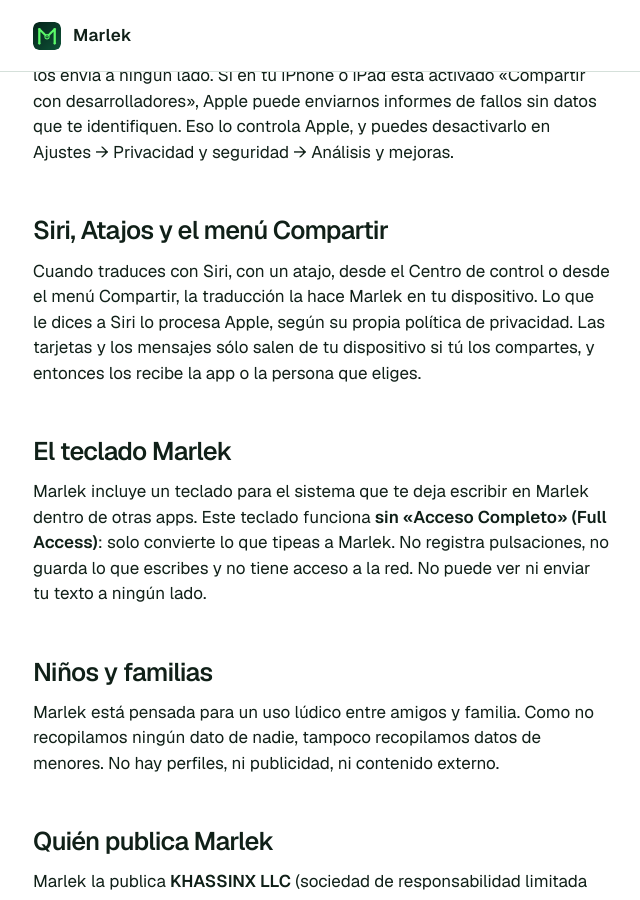
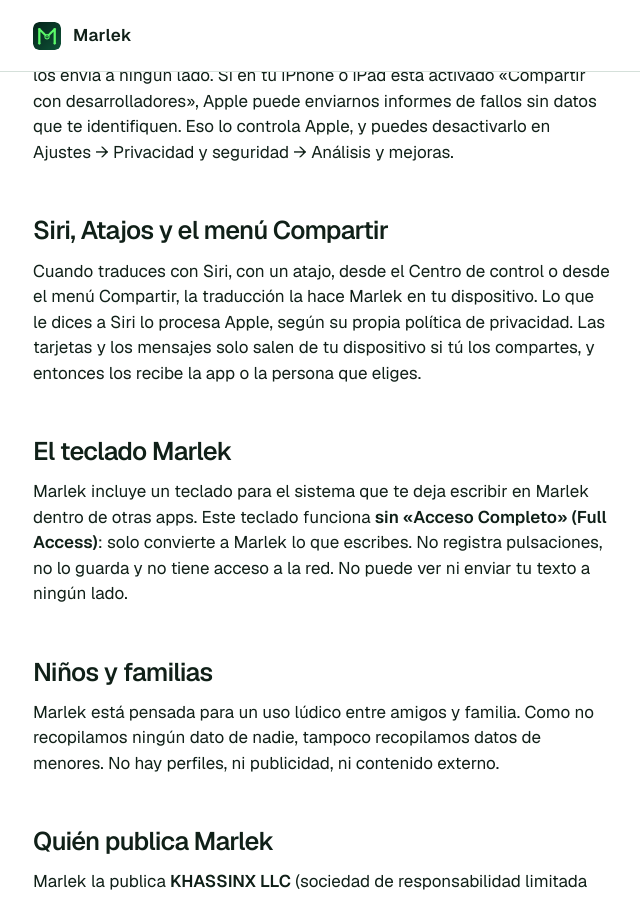
Before and after one commit to KhassinX/marlek-web, a Jekyll site: the page built from privacidad/index.html, in a window 1280 px wide and 900 px high, scrolled down 1920 px. Shown: the whole window, without its empty margins (47-687 px from the left). Built offline with Jekyll 4.4.1, drawn with Linux system fonts in a browser that asks for light colours; some of the changed text lies outside the part shown.

Commit message:
FAQ en una sola fuente (_data/home.yml); «solo» sin tilde y «escribes» en vez de «tipeas» (Enlace, 2026-10-12)
La portada y soporte tenían dos copias de la FAQ que ya divergían (4 y 7 preguntas, otro
orden, enlaces sólo en soporte). Ahora la lista completa vive en _data/home.yml, en el orden de
soporte; soporte (ES/EN) la recorre entera y la portada muestra las que no llevan home: false
(home.html filtra con where_exp; sin el campo, como en asvab, se muestran todas).

Texto:
- «solo» sin tilde en todo el sitio (norma RAE vigente): FAQ y privacidad.
- «escribes» en lugar de «tipeas»; «si los vuelvo a escribir» en lugar de «si los retipeo».
- Teclado (FAQ y privacidad): «solo convierte a Marlek lo que escribes»; en privacidad
  «no lo guarda» reemplaza a «no guarda lo que escribes» para no repetir el verbo.
- La portada gana el enlace a privacidad en la respuesta de iCloud y toma el orden de soporte
  (iCloud antes que el teclado). EN: comillas tipográficas en “Full Access” en soporte.

Verificado: verif.sh build ok, 0 fallas Chromium y WebKit (88 cargas c/u); portada 4 preguntas
en el HTML y 4 en el JSON-LD FAQPage (válido), soporte 7, ES y EN; 0 «sólo»/«tipea» en el build.

Co-Authored-By: Claude Opus 5.5 <noreply@anthropic.com>
Claude-Session: https://claude.ai/code/session_01HcbMZm97AK2qBxhKYzgV1m

```diff
--- a/_includes/home.html
+++ b/_includes/home.html
@@ -61,10 +61,11 @@
 </section>
 {% endfor %}
 
+{%- assign faq = h.faq | where_exp: "f", "f.home != false" %}
 <section id="faq" class="wrap band" aria-labelledby="faq-h">
   <div class="band-head"><h2 id="faq-h">{{ h.faq_h }}</h2></div>
   <div class="band-body faq">
-    {%- for f in h.faq %}
+    {%- for f in faq %}
     <div><h3>{{ f.q }}</h3><p>{{ f.a }}</p></div>
     {%- endfor %}
   </div>
@@ -118,7 +119,7 @@
   "@type": "FAQPage",
   "inLanguage": {% if L == 'es' %}"es-419"{% else %}"en-US"{% endif %},
   "mainEntity": [
-    {%- for f in h.faq %}
+    {%- for f in faq %}
     {
       "@type": "Question",
       "name": {{ f.q | replace: "‑", "-" | jsonify }},
--- a/privacidad/index.html
+++ b/privacidad/index.html
@@ -19,19 +19,19 @@ version: "1.1"
   <li>te pide tu nombre, correo, teléfono ni ubicación;</li>
   <li>usa anuncios ni redes de publicidad;</li>
   <li>incluye analítica, telemetría ni SDKs de rastreo de terceros;</li>
-  <li>envía tu texto a un servidor nuestro ni de terceros. La única copia fuera de tu dispositivo es la de tu propio iCloud, y sólo si lo usas (ver «Lo que Marlek guarda»).</li>
+  <li>envía tu texto a un servidor nuestro ni de terceros. La única copia fuera de tu dispositivo es la de tu propio iCloud, y solo si lo usas (ver «Lo que Marlek guarda»).</li>
 </ul>
 
 <h2>Todo pasa en tu dispositivo</h2>
 <p>La traducción entre español y Marlek ocurre <strong>completamente en tu iPhone o iPad</strong>, usando una tabla de cifrado fija incluida en la app. También pasan en tu dispositivo los juegos de «Practicar» y las tarjetas para compartir. No hace falta conexión a internet para traducir ni para practicar.</p>
 
 <h2>Lo que Marlek guarda</h2>
-<p>Marlek guarda en tu dispositivo dos cosas, y sólo esas:</p>
+<p>Marlek guarda en tu dispositivo dos cosas, y solo esas:</p>
 <ul>
   <li><strong>Mis mensajes:</strong> los mensajes que eliges guardar, con su título si le pones uno y la fecha en que los guardaste.</li>
   <li><strong>Tu progreso en «Practicar»:</strong> tus aciertos por símbolo, tu racha de días y tu rango.</li>
 </ul>
-<p>Si tu iPhone o iPad tiene <strong>iCloud</strong> activado, Marlek guarda además una copia de esas dos cosas en la base de datos privada de tu cuenta de iCloud, para que las veas en tus otros dispositivos. Esa copia la guarda Apple, asociada a tu Apple Account; nosotros <strong>no tenemos acceso a ella</strong> y no la vemos. Si no usas iCloud, todo queda sólo en tu dispositivo.</p>
+<p>Si tu iPhone o iPad tiene <strong>iCloud</strong> activado, Marlek guarda además una copia de esas dos cosas en la base de datos privada de tu cuenta de iCloud, para que las veas en tus otros dispositivos. Esa copia la guarda Apple, asociada a tu Apple Account; nosotros <strong>no tenemos acceso a ella</strong> y no la vemos. Si no usas iCloud, todo queda solo en tu dispositivo.</p>
 
 <h2>Cómo borrar tus datos</h2>
 <ul>
@@ -45,10 +45,10 @@ version: "1.1"
 <p>Marlek usa MetricKit, la herramienta de Apple, para anotar en tu dispositivo datos técnicos de rendimiento y de fallos, como el tiempo de arranque o un bloqueo. Esos datos quedan en tu dispositivo y Marlek no los envía a ningún lado. Si en tu iPhone o iPad está activado «Compartir con desarrolladores», Apple puede enviarnos informes de fallos sin datos que te identifiquen. Eso lo controla Apple, y puedes desactivarlo en Ajustes → Privacidad y seguridad → Análisis y mejoras.</p>
 
 <h2>Siri, Atajos y el menú Compartir</h2>
-<p>Cuando traduces con Siri, con un atajo, desde el Centro de control o desde el menú Compartir, la traducción la hace Marlek en tu dispositivo. Lo que le dices a Siri lo procesa Apple, según su propia política de privacidad. Las tarjetas y los mensajes sólo salen de tu dispositivo si tú los compartes, y entonces los recibe la app o la persona que eliges.</p>
+<p>Cuando traduces con Siri, con un atajo, desde el Centro de control o desde el menú Compartir, la traducción la hace Marlek en tu dispositivo. Lo que le dices a Siri lo procesa Apple, según su propia política de privacidad. Las tarjetas y los mensajes solo salen de tu dispositivo si tú los compartes, y entonces los recibe la app o la persona que eliges.</p>
 
 <h2>El teclado Marlek</h2>
-<p>Marlek incluye un teclado para el sistema que te deja escribir en Marlek dentro de otras apps. Este teclado funciona <strong>sin «Acceso Completo» (Full Access)</strong>: solo convierte lo que tipeas a Marlek. No registra pulsaciones, no guarda lo que escribes y no tiene acceso a la red. No puede ver ni enviar tu texto a ningún lado.</p>
+<p>Marlek incluye un teclado para el sistema que te deja escribir en Marlek dentro de otras apps. Este teclado funciona <strong>sin «Acceso Completo» (Full Access)</strong>: solo convierte a Marlek lo que escribes. No registra pulsaciones, no lo guarda y no tiene acceso a la red. No puede ver ni enviar tu texto a ningún lado.</p>
 
 <h2>Niños y familias</h2>
 <p>Marlek está pensada para un uso lúdico entre amigos y familia. Como no recopilamos ningún dato de nadie, tampoco recopilamos datos de menores. No hay perfiles, ni publicidad, ni contenido externo.</p>
```
Also changed, not shown: _data/home.yml (+25 -5 lines), en/support/index.html (+5 -15 lines), soporte/index.html (+5 -15 lines).
